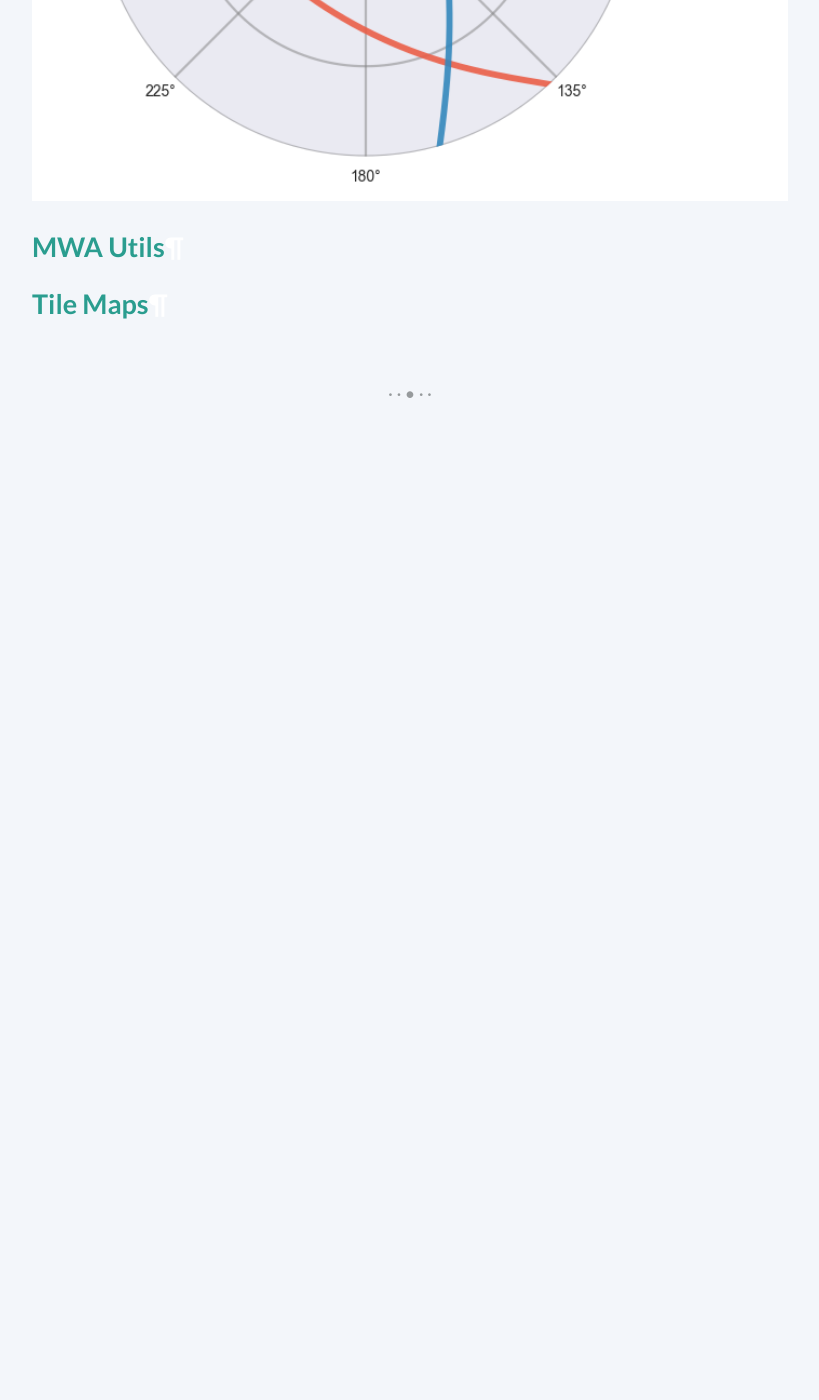
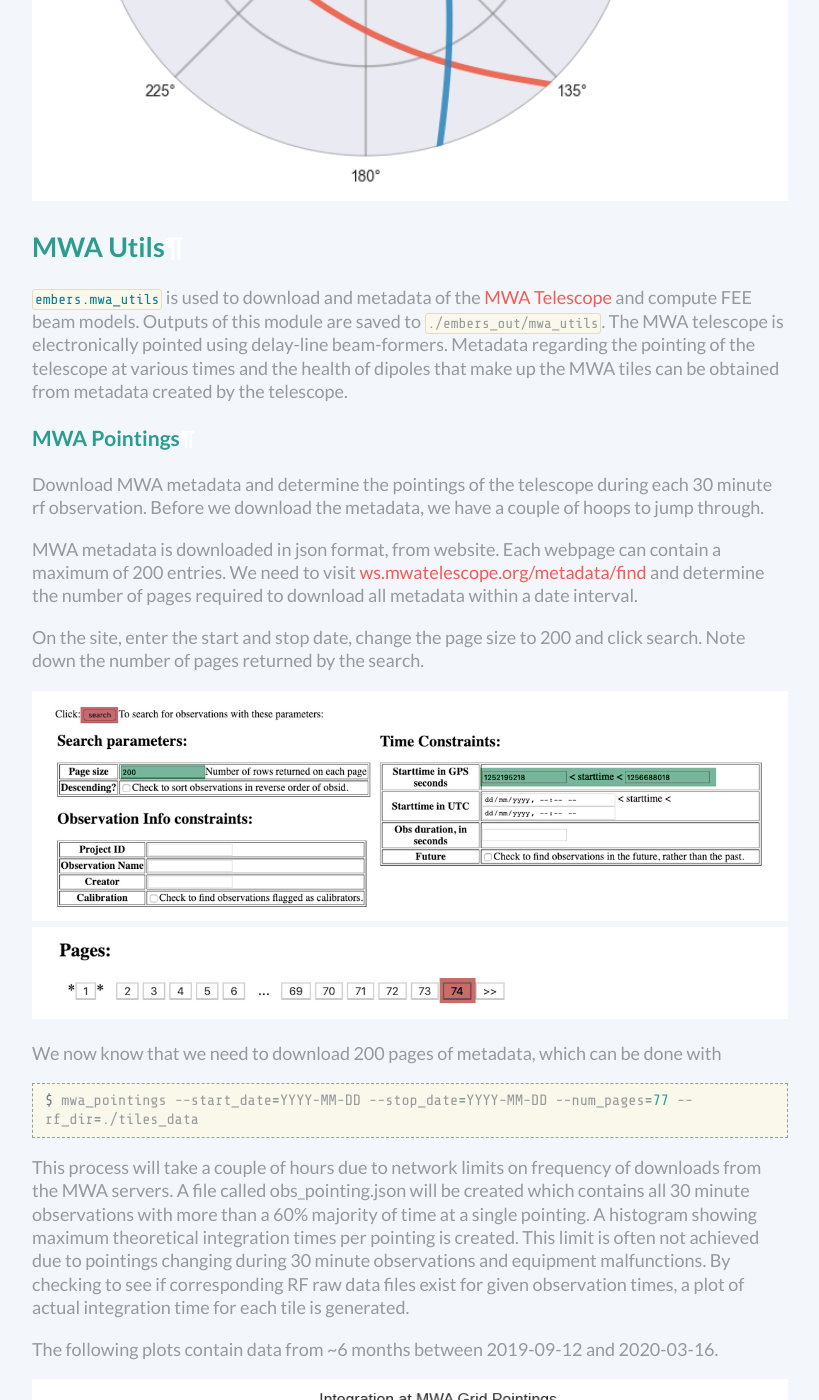
Before and after one commit to amanchokshi/EMBERS, a Sphinx documentation site: the page built from docs/embersbyexample.rst, in a window 1280 px wide and 1400 px high, scrolled down 9458 px. Shown: the whole window, without its empty margins (230-1049 px from the left). Built offline with Sphinx 7.4.7, drawn with Linux system fonts in a browser that asks for light colours; before the commit the page ends 9864 px from its top, so only the background shows below that; some of the changed text lies outside the part shown.

Commit message:
MWA Utils examples complete with sample images etc. Go to sleep now

```diff
--- a/docs/embersbyexample.rst
+++ b/docs/embersbyexample.rst
@@ -258,7 +258,105 @@ Finally, an ephemeris plot of the trajectories of the two satellites identified
 
 MWA Utils
 ---------
+:mod:`embers.mwa_utils` is used to download and metadata of the `MWA Telescope <http://www.mwatelescope.org/>`_ and compute FEE beam models. Outputs of this
+module are saved to :samp:`./embers_out/mwa_utils`. The MWA telescope is electronically pointed using delay-line beam-formers. Metadata regarding the pointing
+of the telescope at various times and the health of dipoles that make up the MWA tiles can be obtained from metadata created by the telescope.
 
+MWA Pointings
+^^^^^^^^^^^^^
+Download MWA metadata and determine the pointings of the telescope during each 30 minute rf observation. Before we download the metadata, we have a couple of
+hoops to jump through.
+
+MWA metadata is downloaded in json format, from website. Each webpage can contain a maximum of 200 entries. We need to visit
+`ws.mwatelescope.org/metadata/find <http://ws.mwatelescope.org/metadata/find>`_ and determine the number of pages required to download all metadata
+within a date interval.
+
+On the site, enter the start and stop date, change the page size to 200 and click search. Note down the number of pages returned by the search.
+
+.. image:: _static/imgs/metadata-1.jpg
+    :width: 100%
+
+.. image:: _static/imgs/metadata-2.jpg
+    :width: 100%
+
+We now know that we need to download 200 pages of metadata, which can be done with
+
+.. code-block:: console
+
+    $ mwa_pointings --start_date=YYYY-MM-DD --stop_date=YYYY-MM-DD --num_pages=77 --rf_dir=./tiles_data
+
+This process will take a couple of hours due to network limits on frequency of downloads from the MWA servers. A file called obs_pointing.json will be created which
+contains all 30 minute observations with more than a 60% majority of time at a single pointing. A histogram showing maximum theoretical integration times per
+pointing is created. This limit is often not achieved due to pointings changing during 30 minute observations and equipment malfunctions. By checking to see if
+corresponding RF raw data files exist for given observation times, a plot of actual integration time for each tile is generated.
+
+The following plots contain data from ~6 months between 2019-09-12 and 2020-03-16.
+
+.. image:: _static/imgs/pointing_integration.png
+   :width: 100%
+
+.. image:: _static/imgs/tiles_pointing_integration.png
+   :width: 100%
+
+MWA Dipoles
+^^^^^^^^^^^
+MWA metadata can also tell us if dipoles in the tiles which have been used are not functional.
+
+.. code-block:: console
+
+    $ mwa_dipoles
+
+.. image:: _static/imgs/flagged_dipoles.png
+    :width: 100%
+
+The above figure show us that tile :samp:`S33YY` had its 9th dipole flagged for most of the duration of the observational period.
+
+MWA FEE
+^^^^^^^
+MWA Fully Embedded Element (FEE) beam models represent the cutting edge of simulated MWA beam models. We generate MWA FEE model healpix maps at the given nside
+using the `MWA Primay Beam <https://github.com/MWATelescope/mwa_pb>`_ GitHub repository.
+
+.. code-block:: console
+
+    $ mwa_fee
+
+
+.. image:: _static/imgs/mwa_fee_beam_0_XX.png
+    :width: 24%
+
+.. image:: _static/imgs/mwa_fee_beam_2_XX.png
+    :width: 24%
+
+.. image:: _static/imgs/mwa_fee_beam_4_XX.png
+    :width: 24%
+
+.. image:: _static/imgs/mwa_fee_beam_41_XX.png
+    :width: 24%
+
+.. image:: _static/imgs/mwa_fee_beam_0_YY.png
+    :width: 24%
+
+.. image:: _static/imgs/mwa_fee_beam_0_YY.png
+    :width: 24%
+
+.. image:: _static/imgs/mwa_fee_beam_0_YY.png
+    :width: 24%
+
+.. image:: _static/imgs/mwa_fee_beam_0_YY.png
+    :width: 24%
 
 Tile Maps
 ---------
+:mod:`embers.tile_maps` is used to create tile maps by aggregating satellite data. Outputs of this module are saved to :samp:`./embers_out/tile_maps`
+
+Ref Models
+^^^^^^^^^^
+
+RFE Calibration
+^^^^^^^^^^^^^^^
+
+Tile Maps
+^^^^^^^^^
+
+Compare Beams
+^^^^^^^^^^^^^
```
Also changed, not shown: docs/_static/imgs/flagged_dipoles.png (added), docs/_static/imgs/metadata-1.jpg (added), docs/_static/imgs/metadata-2.jpg (added), docs/_static/imgs/mwa_fee_beam_0_XX.png (added), docs/_static/imgs/mwa_fee_beam_0_YY.png (added), docs/_static/imgs/mwa_fee_beam_2_XX.png (added), docs/_static/imgs/mwa_fee_beam_2_YY.png (added), docs/_static/imgs/mwa_fee_beam_41_XX.png (added), docs/_static/imgs/mwa_fee_beam_41_YY.png (added), docs/_static/imgs/mwa_fee_beam_4_XX.png (added), docs/_static/imgs/mwa_fee_beam_4_YY.png (added), docs/_static/imgs/pointing_integration.png (added), docs/_static/imgs/tiles_pointing_integration.png (added).
